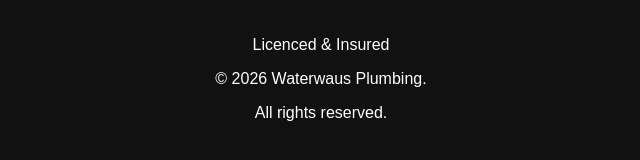
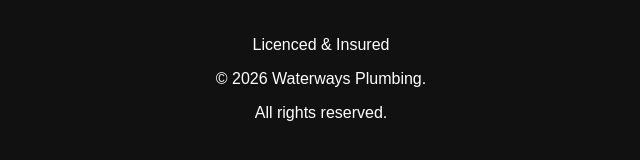
Before and after one commit to minglarbar/plumbing_business_demo, a plain HTML site: page index.html in a window 1280 px wide. Shown: the part 3790-3950 px from the top of the page, 319-959 px from the left. Drawn offline with nearby package versions, Linux system fonts and the light colour scheme.

Commit message:
Update index.html

```diff
--- a/index.html
+++ b/index.html
@@ -271,7 +271,7 @@
                 </div>
                 <p></p><p></p> -->
             <p>Licenced & Insured</p>
-            <p>© 2026 Waterwaus Plumbing.</p>
+            <p>© 2026 Waterways Plumbing.</p>
             <p>All rights reserved.</p>
         </footer>
 
```
